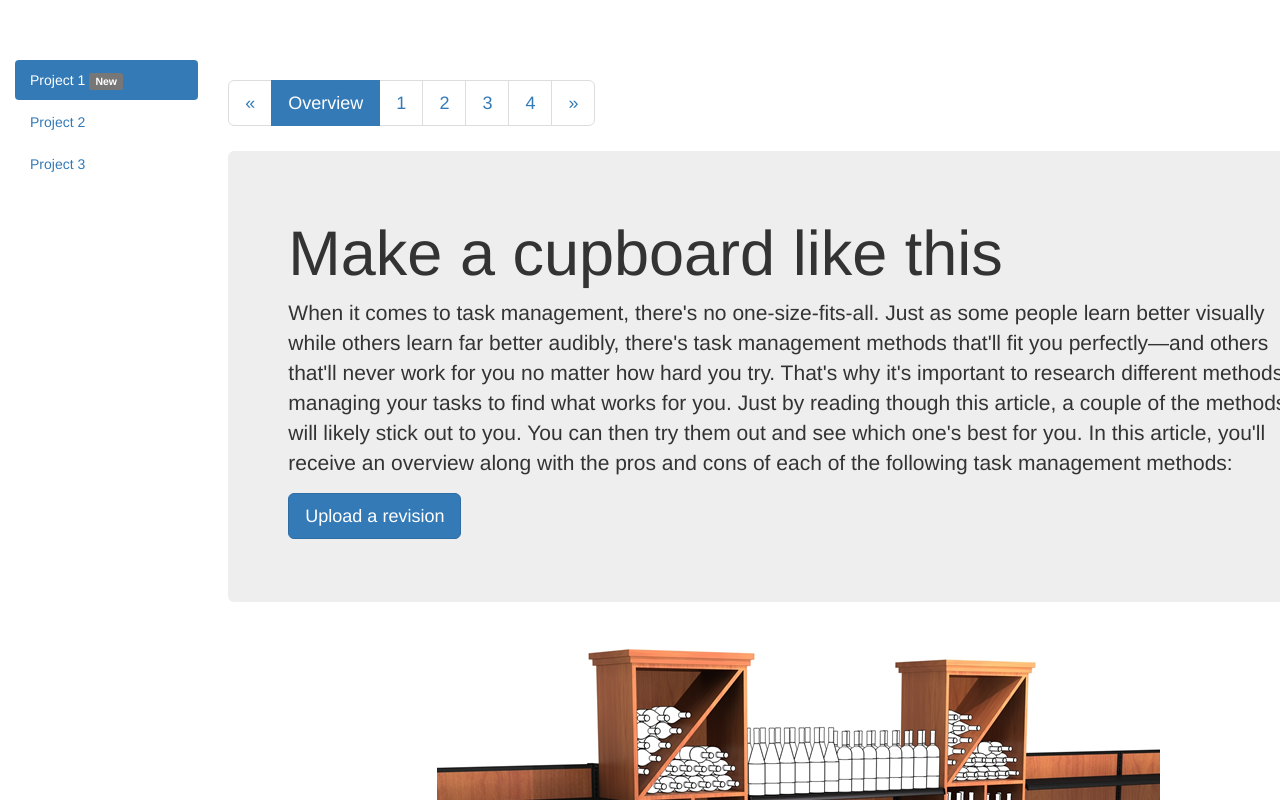
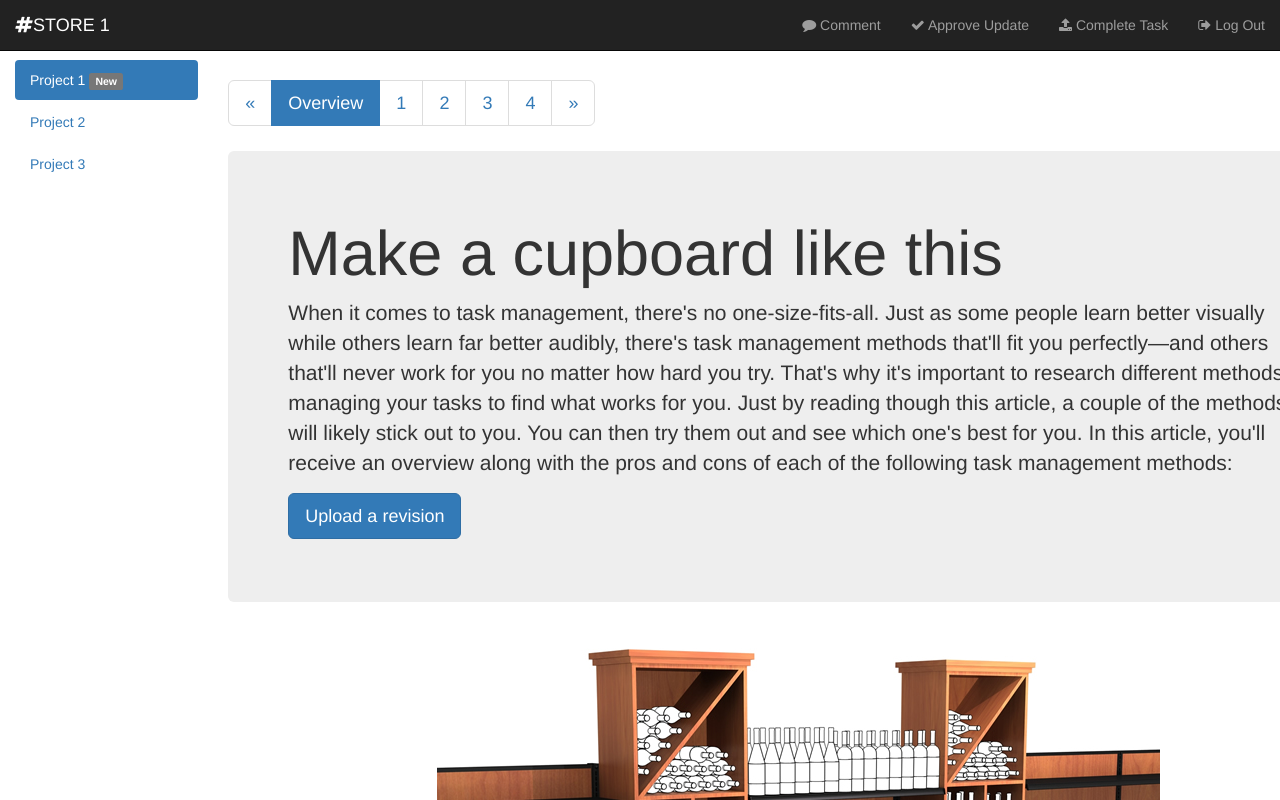
Before and after one commit to roncodingenthusiast/front-end-fokodecode16, a plain HTML site: page index.html in a window 1280 px wide. Shown: the top 800 px of the page. Drawn offline with Linux system fonts and the light colour scheme.

Commit message:
updated UI components

```diff
--- a/templates/components/navbar.html
+++ b/templates/components/navbar.html
@@ -7,13 +7,22 @@
             <span class="icon-bar"></span>
             <span class="icon-bar"></span>
           </button>
-          <a class="navbar-brand" href="index.html"><strong> Store 1 </strong></a>
+          <a class="navbar-brand" href="#menu-toggle" id="menu-toggle"><i class="fa fa-hashtag"></i>STORE 1</a>
         </div>
         <div class="navbar-collapse">
-          <ul class="nav navbar-nav navbar-left lg-offset-3">
-          <i class="fa fa-plus-circle fa-1x" style="color:white; margin-top: 20px"> Comment </i>
-          <i class="fa fa fa-upload fa-1x" style="color:white; margin-top: 20px"> Upload </i>
-          <i class="fa fa fa-check-square fa-1x" style="color:white; margin-top: 20px"> Approve </i>
+          <ul class="navbar-nav navbar-right nav">
+            <li>
+              <a href="#">
+                <i class="fa fa-comment"></i> Comment
+              </a>
+            </li>
+            <li>
+              <a href="#">
+                <i class="fa fa-check"></i> Approve Update
+              </a>
+            </li>
+            <li><a href="#"> <i class="fa fa-upload"></i> Complete Task</a></li>
+            <li><a href="#"><i class="fa fa-sign-out"></i> Log Out</a></li>
           </ul>
         </div>
       </div>
--- a/templates/login.html
+++ b/templates/login.html
@@ -1,5 +1,6 @@
+<div ng-include src="'templates/components/navbar.html'"></div>
 <div class="row">
-        <div class="col-sm-3 col-md-2">
+        <div class="col-sm-3 col-md-2" style="z-index: 1000px;">
           	<ul class="nav nav-pills nav-stacked">
   				<li role="presentation" class="active"><a href="#"> Project 1 <span class="label label-default">New</span></a></li>
   				<li role="presentation"><a href="#"> Project 2 </a></li>
```
